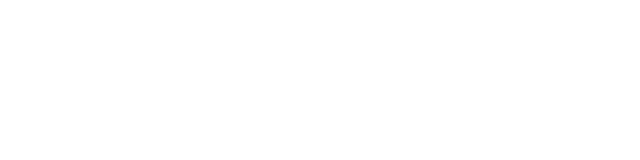
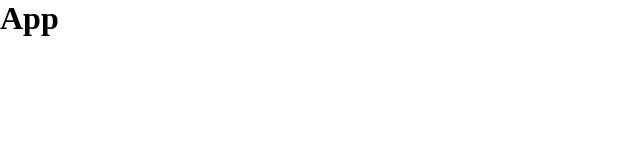
Before and after one commit to Linushaddai99/quiz-app, a React (Vite) app: page / in a window 1280 px wide. Shown: the top 160 px of the page, without its empty margins (0-640 px from the left). Built offline with nearby package versions, Linux system fonts and the light colour scheme.

Commit message:
Update App.jsx

```diff
--- a/src/App.jsx
+++ b/src/App.jsx
@@ -4,7 +4,7 @@
 
   return (
     <>
-
+      <h1>App</h1>
     </>
   )
 }
```
